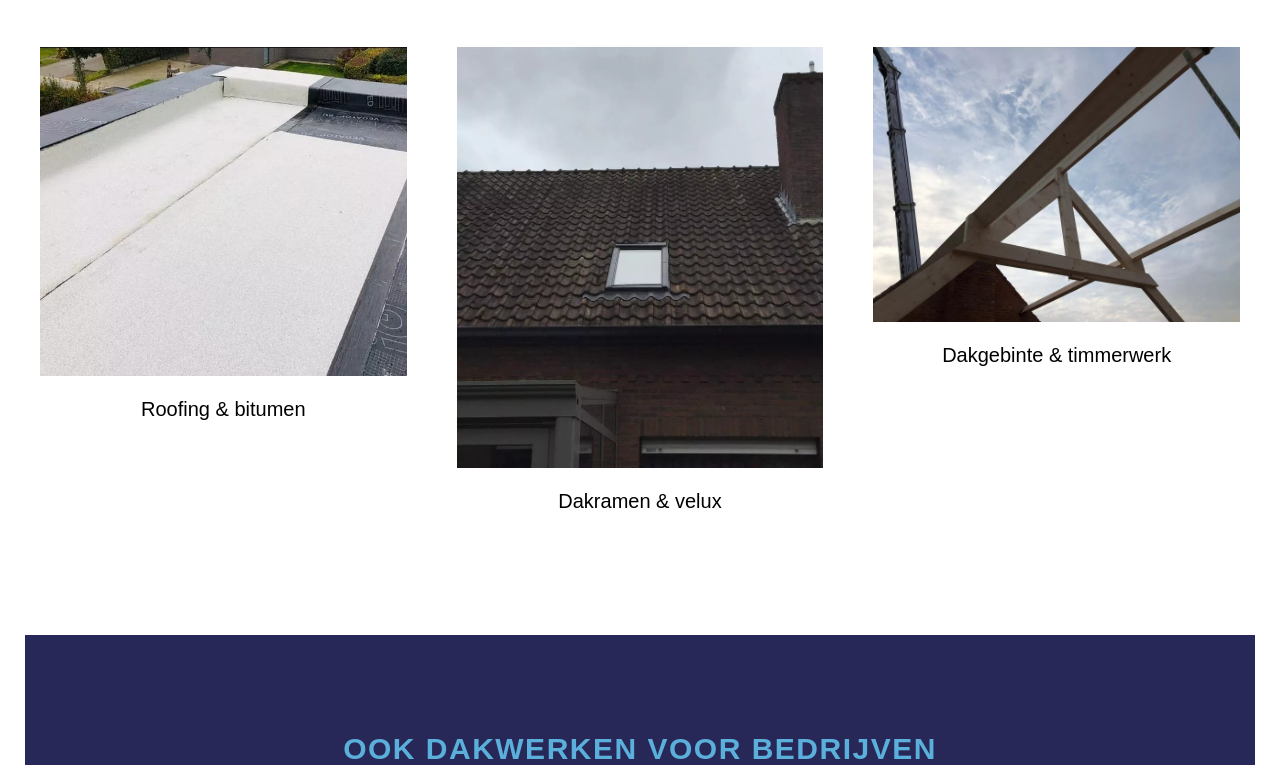
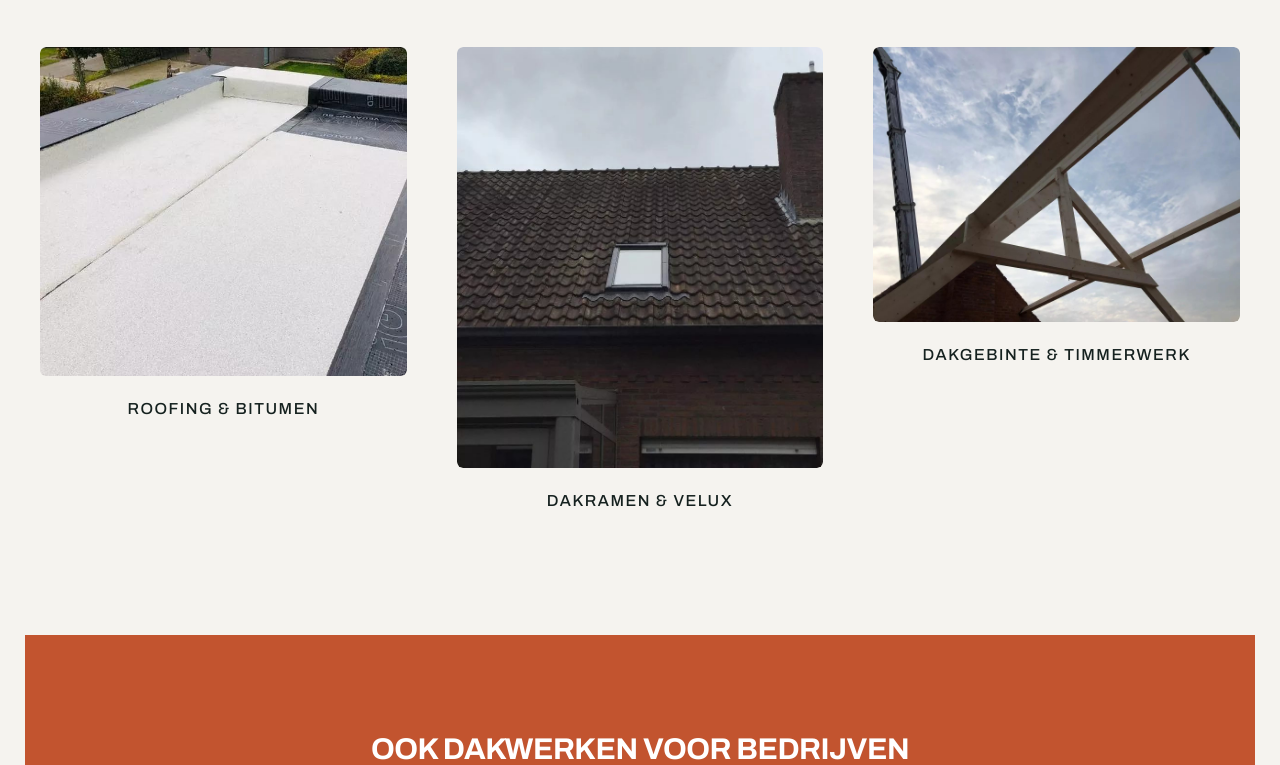
Before and after one commit to detectieservice/clone-structureleakredo-dws5, a plain HTML site: page index.html in a window 1280 px wide. Shown: the part 2035-2800 px from the top of the page. Drawn offline with Linux system fonts and the light colour scheme; a web font is replaced by a local one.

Commit message:
Apply original dws5 look: fonts, colours and effects; structure unchanged
Co-Authored-By: Claude Opus 4.8 <noreply@anthropic.com>

```diff
--- a/index.html
+++ b/index.html
@@ -73,6 +73,37 @@ img:is([sizes=auto i],[sizes^="auto," i]){contain-intrinsic-size:3000px 1500px}
 /*# sourceURL=global-styles-inline-css */
 </style>
 
+<link rel="preconnect" href="https://fonts.googleapis.com"><link rel="preconnect" href="https://fonts.gstatic.com" crossorigin>
+<link href="https://fonts.googleapis.com/css2?family=Archivo:ital,wght@0,500;0,600;0,700;0,800;0,900;1,700&family=Hanken+Grotesk:wght@400;500;600;700&display=swap" rel="stylesheet">
+<style id="site-theme">
+:root{
+ --color-content-primary:#C2542F;--color-content-primary-grad:#C2542F;--color-content-primary-faded:rgba(194,84,47,.15);
+ --color-content-secondary:#C79A3E;--color-content-secondary-grad:#C79A3E;
+ --color-content-link:#C2542F;--color-content-link-hover:#A2421F;
+ --color-content-heading:#15211F;--color-content-heading-grad:#15211F;
+ --color-content-text:#2A333B;
+ --color-content-bg:#F5F3EF;--color-content-bg-grad:#F5F3EF;--color-content-bg-alt:#FFFFFF;--color-content-bg-alt-grad:#FFFFFF;
+ --color-content-border:#D7D4CC;
+ --color-header-middle-bg:#F5F3EF;--color-header-middle-text:#15211F;--color-header-middle-text-hover:#C2542F;
+ --color-footer-bg:#101A18;--color-footer-bg-grad:#101A18;--color-footer-bg-alt:#101A18;--color-footer-bg-alt-grad:#101A18;
+ --color-footer-text:#E6E3DC;--color-footer-heading:#fff;--color-footer-link:#E6E3DC;--color-footer-link-hover:#C2542F;
+ --color-footer-bottom-bg:#101A18;--color-footer-bottom-bg-grad:#101A18;--color-footer-bottom-text:#E6E3DC;--color-footer-bottom-link:#E6E3DC;--color-footer-bottom-link-hover:#C2542F;
+ --color-subfooter-bg:#101A18;--color-subfooter-bg-grad:#101A18;--color-subfooter-text:#E6E3DC;
+ --font-family:'Hanken Grotesk',system-ui,sans-serif;
+ --h1-font-family:'Archivo',system-ui,sans-serif;--h2-font-family:'Archivo',system-ui,sans-serif;--h3-font-family:'Archivo',system-ui,sans-serif;--h4-font-family:'Archivo',system-ui,sans-serif;--h5-font-family:'Archivo',system-ui,sans-serif;--h6-font-family:'Archivo',system-ui,sans-serif;
+}
+body,.l-body,input,button,select,textarea,.w-text,.w-btn{font-family:'Hanken Grotesk',system-ui,sans-serif!important}
+h1,h2,h3,h4,h5,h6,.w-nav-anchor,.w-menu a,.usg_post_title_1{font-family:'Archivo',system-ui,sans-serif!important}
+body,.l-canvas{background:#F5F3EF}
+.l-main .color_primary{background:#C2542F!important;color:#fff}
+.l-main .color_primary h1,.l-main .color_primary h2,.l-main .color_primary p,.l-main .color_primary a{color:#fff!important}
+a{color:#C2542F}
+#us_grid_1 .w-grid-item .w-post-elm.post_image{overflow:hidden;border-radius:6px}
+#us_grid_1 .w-grid-item .w-post-elm.post_image img{border-radius:6px;box-shadow:0 14px 34px rgba(21,33,31,.14);transition:transform .45s cubic-bezier(.22,.61,.36,1),box-shadow .45s cubic-bezier(.22,.61,.36,1);display:block;width:100%}
+#us_grid_1 .w-grid-item:hover .w-post-elm.post_image img{transform:translateY(-5px);box-shadow:0 22px 46px rgba(21,33,31,.22)}
+#us_grid_1 .usg_post_title_1 a{color:#15211F}
+.l-main h1,.l-main h2{letter-spacing:-.5px}#us_grid_1 .usg_post_title_1{text-transform:uppercase;letter-spacing:1.5px;font-size:16px!important}
+</style>
 </head>
 <body class="home wp-singular page-template-default page page-id-7 wp-theme-Impreza wp-child-theme-Impreza-child l-body Impreza_8.45.1 us-core_8.45.2 header_hor headerinpos_top state_default wpb-js-composer js-comp-ver-8.7.3 vc_responsive" itemscope itemtype="https://schema.org/WebPage" id="page-top">
 
```
